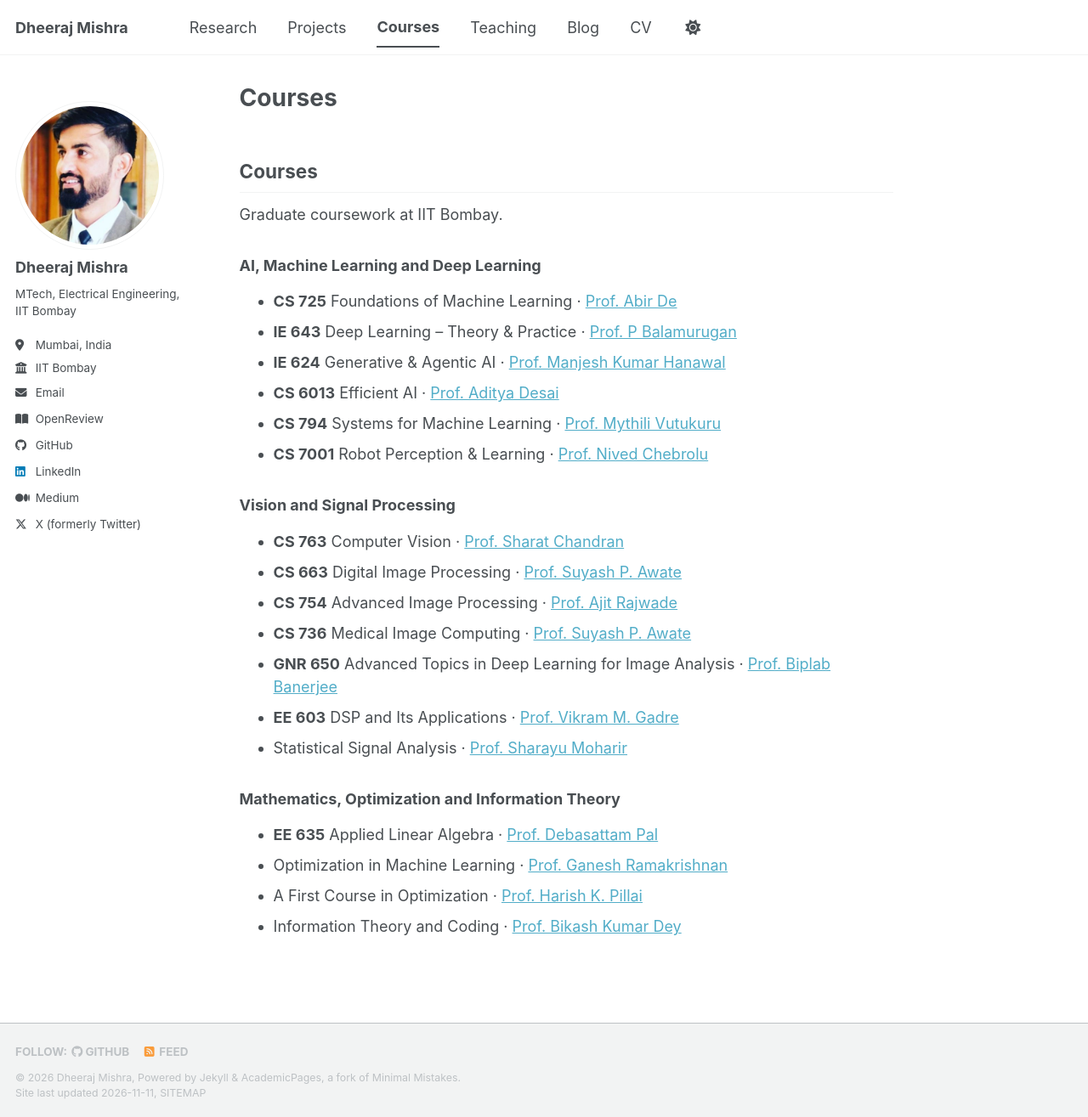
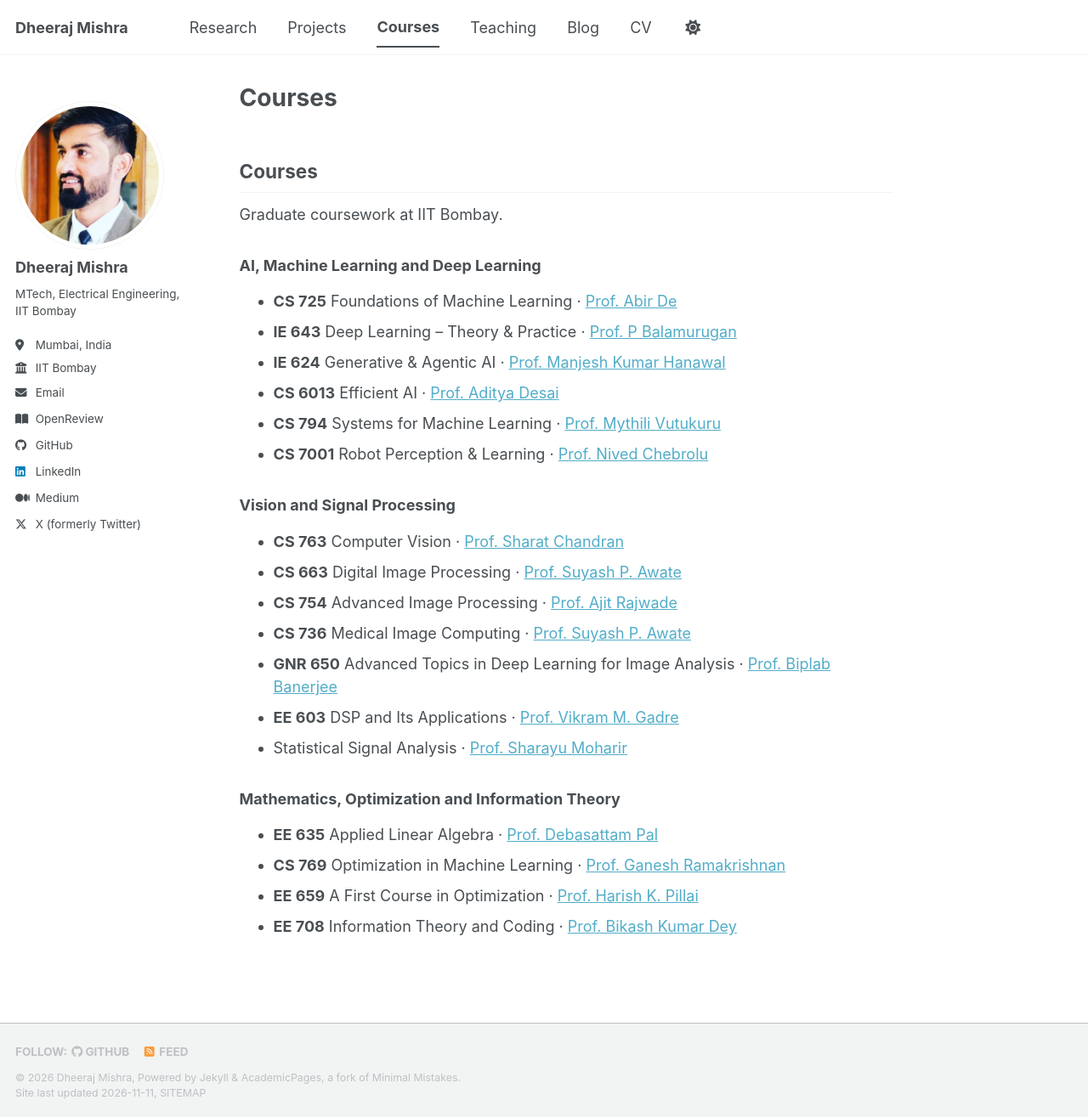
Before and after one commit to Dheerajmishraiitb/Dheerajmishraiitb.github.io, a Jekyll site: the page built from _pages/courses.md, in a window 1280 px wide and 1315 px high. Shown: the whole window at 85% size. Built offline with Jekyll 4.4.1, drawn with Linux system fonts in a browser that asks for light colours; a script bundle is joined from its source files by our own code; a style sheet for code colours, icons or effects is not loaded.

Commit message:
Add course codes

```diff
--- a/_pages/courses.md
+++ b/_pages/courses.md
@@ -31,6 +31,6 @@ Graduate coursework at IIT Bombay.
 ### Mathematics, Optimization and Information Theory
 
 - **EE 635** Applied Linear Algebra · [Prof. Debasattam Pal](https://www.ee.iitb.ac.in/~debasattam/){:target="_blank" rel="noopener noreferrer"}
-- Optimization in Machine Learning · [Prof. Ganesh Ramakrishnan](https://www.cse.iitb.ac.in/~ganesh/){:target="_blank" rel="noopener noreferrer"}
-- A First Course in Optimization · [Prof. Harish K. Pillai](https://www.ee.iitb.ac.in/people/faculty/harish-k-pillai/){:target="_blank" rel="noopener noreferrer"}
-- Information Theory and Coding · [Prof. Bikash Kumar Dey](https://www.ee.iitb.ac.in/people/faculty/bikash-kumar-dey/){:target="_blank" rel="noopener noreferrer"}
+- **CS 769** Optimization in Machine Learning · [Prof. Ganesh Ramakrishnan](https://www.cse.iitb.ac.in/~ganesh/){:target="_blank" rel="noopener noreferrer"}
+- **EE 659** A First Course in Optimization · [Prof. Harish K. Pillai](https://www.ee.iitb.ac.in/people/faculty/harish-k-pillai/){:target="_blank" rel="noopener noreferrer"}
+- **EE 708** Information Theory and Coding · [Prof. Bikash Kumar Dey](https://www.ee.iitb.ac.in/people/faculty/bikash-kumar-dey/){:target="_blank" rel="noopener noreferrer"}
```
